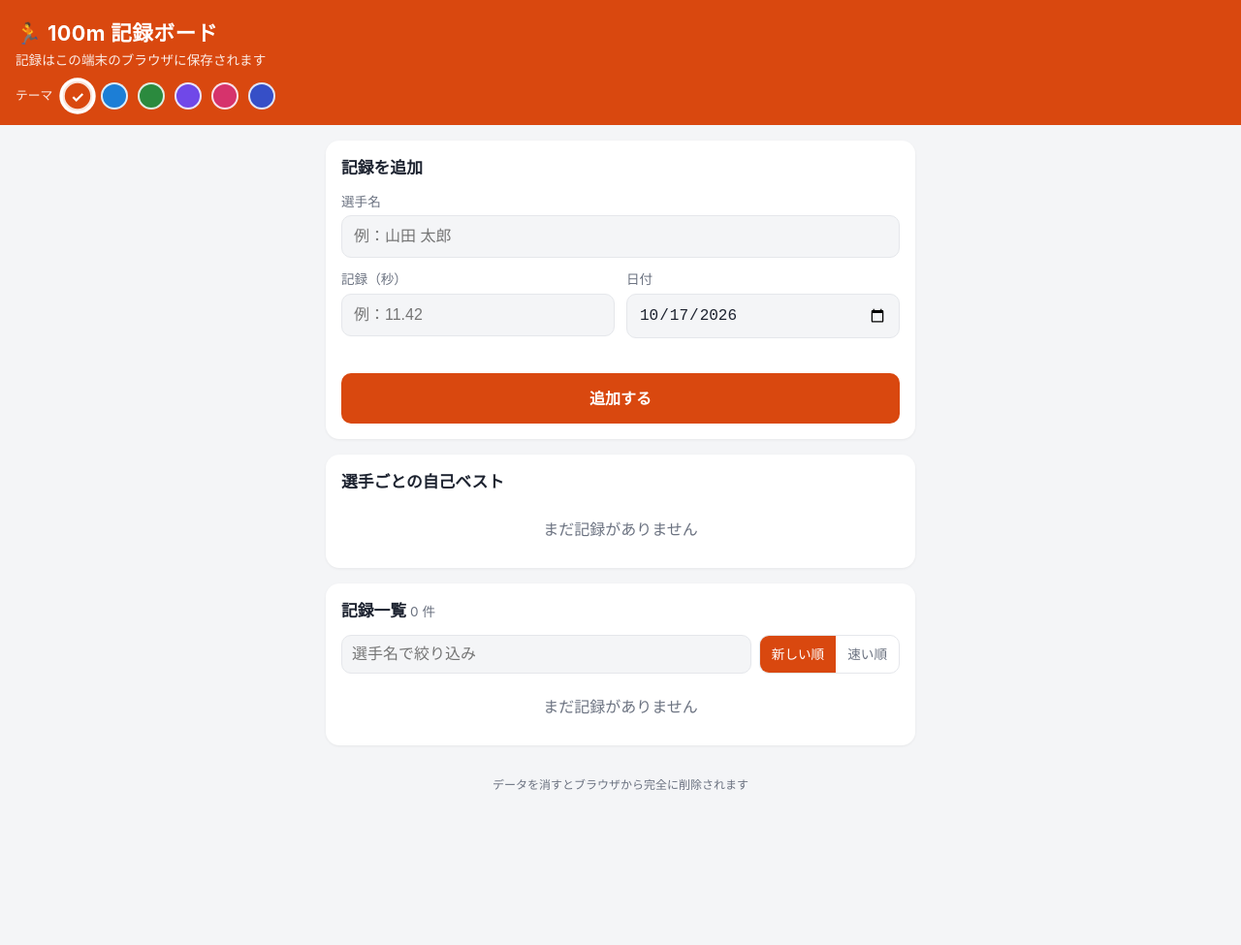
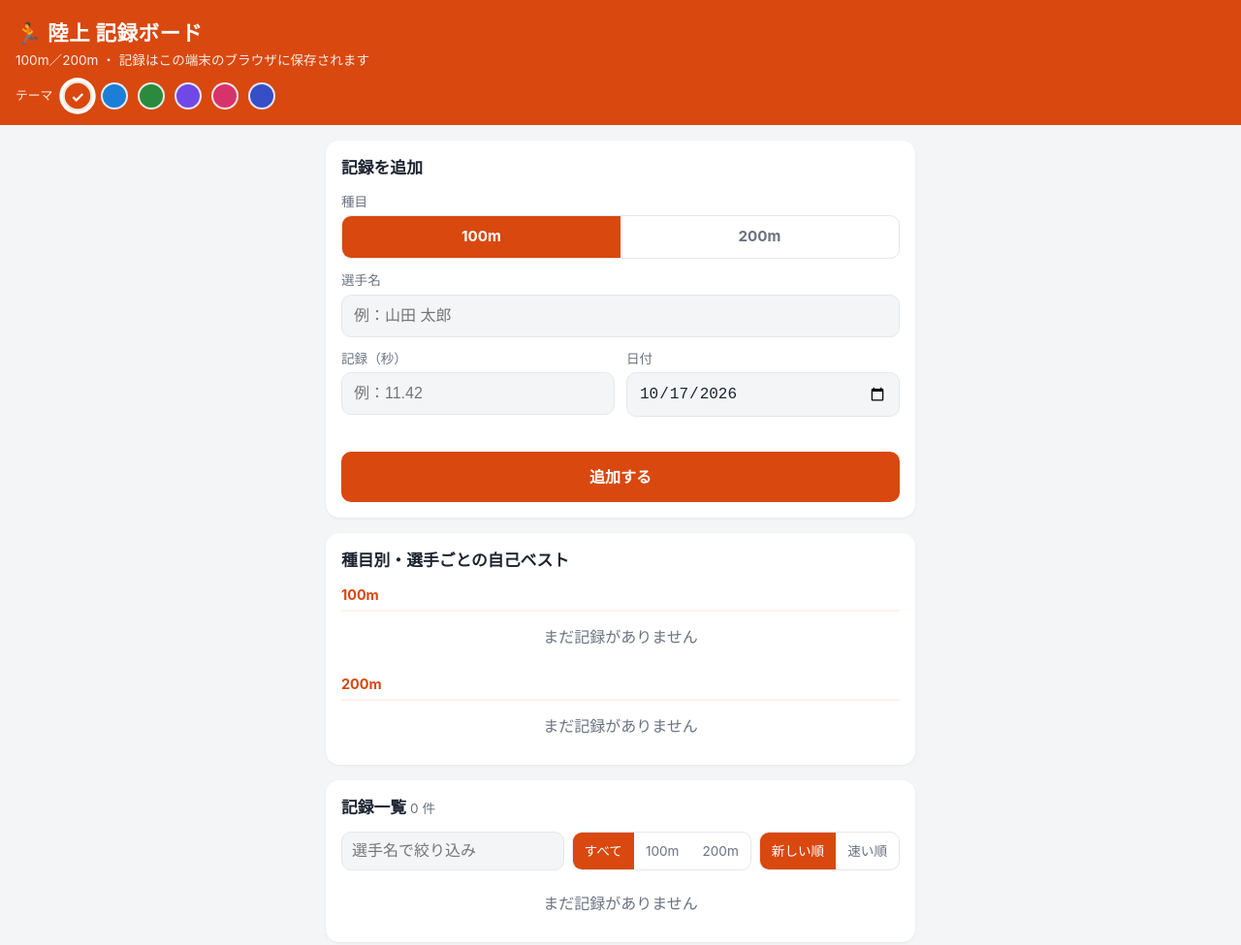
Before and after one commit to yokotaka21-cmyk/jact-record-board, a plain HTML site: page index.html in a window 1280 px wide. Shown: the top 975 px of the page at 97% size. Before the commit the page ends 843 px from the top, so only its background shows below. Drawn offline with Linux system fonts and the light colour scheme.

Commit message:
種目（100m／200m）の選択と種目別の自己ベストを追加
- 記録追加時に種目を選択（種目ごとに入力範囲を設定）
- 自己ベストを種目ごとに分けて表示
- 記録一覧に種目タグと種目での絞り込みを追加
- 既存の記録は 100m として扱う
- 同時に追加した記録の ID が重複しないよう修正

Co-Authored-By: Claude Opus 5.5 <noreply@anthropic.com>

```diff
--- a/index.html
+++ b/index.html
@@ -3,7 +3,7 @@
 <head>
 <meta charset="utf-8">
 <meta name="viewport" content="width=device-width, initial-scale=1">
-<title>100m 記録ボード</title>
+<title>陸上 記録ボード</title>
 <style>
   :root {
     --bg: #f4f5f7;
@@ -137,6 +137,18 @@
   .seg { display: flex; border: 1px solid var(--line); border-radius: 10px; overflow: hidden; }
   .seg button { background: transparent; color: var(--muted); padding: 8px 12px; border-radius: 0; font-size: .85rem; }
   .seg button.on { background: var(--accent); color: #fff; }
+  .seg.wide { margin-bottom: 12px; }
+  .seg.wide button { flex: 1; padding: 10px; font-size: .95rem; font-weight: 700; }
+  h3 {
+    font-size: .9rem; margin: 14px 0 2px; padding-bottom: 4px;
+    color: var(--accent); border-bottom: 2px solid var(--accent-weak);
+  }
+  h3:first-child { margin-top: 0; }
+  .tag {
+    display: inline-block; font-size: .7rem; font-weight: 700;
+    background: var(--accent-weak); color: var(--accent);
+    padding: 0 6px; border-radius: 6px; margin-right: 6px;
+  }
   .list li {
     display: flex; align-items: center; gap: 10px;
     padding: 10px 0;
@@ -158,8 +170,8 @@
 </head>
 <body>
 <header>
-  <h1>🏃 100m 記録ボード</h1>
-  <p>記録はこの端末のブラウザに保存されます</p>
+  <h1>🏃 陸上 記録ボード</h1>
+  <p>100m／200m ・ 記録はこの端末のブラウザに保存されます</p>
   <div class="themes" role="group" aria-label="テーマカラー">
     <span>テーマ</span>
     <button type="button" class="swatch" data-accent="orange" style="--c:#d9480f" aria-label="オレンジ"></button>
@@ -175,6 +187,11 @@
   <section>
     <h2>記録を追加</h2>
     <form id="form" novalidate>
+      <label>種目</label>
+      <div class="seg wide" id="eventSeg" role="group" aria-label="種目">
+        <button type="button" data-event="100m" class="on">100m</button>
+        <button type="button" data-event="200m">200m</button>
+      </div>
       <div class="field">
         <label for="name">選手名</label>
         <input id="name" list="names" autocomplete="off" placeholder="例：山田 太郎" required>
@@ -196,15 +213,20 @@
   </section>
 
   <section>
-    <h2>選手ごとの自己ベスト</h2>
-    <ul class="pb" id="pb"></ul>
+    <h2>種目別・選手ごとの自己ベスト</h2>
+    <div id="pb"></div>
   </section>
 
   <section>
     <h2>記録一覧 <span id="count" style="color:var(--muted);font-weight:400;font-size:.85rem"></span></h2>
     <div class="toolbar">
       <input id="filter" type="search" placeholder="選手名で絞り込み">
-      <div class="seg" role="group" aria-label="並び順">
+      <div class="seg" id="filterSeg" role="group" aria-label="種目で絞り込み">
+        <button type="button" data-event="" class="on">すべて</button>
+        <button type="button" data-event="100m">100m</button>
+        <button type="button" data-event="200m">200m</button>
+      </div>
+      <div class="seg" id="sortSeg" role="group" aria-label="並び順">
         <button type="button" data-sort="date" class="on">新しい順</button>
         <button type="button" data-sort="time">速い順</button>
       </div>
@@ -217,8 +239,15 @@
 
 <script>
   const KEY = 'track100m.records';
+  // 種目ごとの入力範囲と例
+  const EVENTS = {
+    '100m': { min: 5, max: 60, example: '11.42' },
+    '200m': { min: 10, max: 120, example: '23.10' },
+  };
   let records = load();
   let sortBy = 'date';
+  let formEvent = '100m';
+  let filterEvent = '';
 
   const $ = (id) => document.getElementById(id);
   const form = $('form'), nameEl = $('name'), timeEl = $('time'), dateEl = $('date');
@@ -234,7 +263,8 @@
   function load() {
     try {
       const data = JSON.parse(localStorage.getItem(KEY));
-      return Array.isArray(data) ? data : [];
+      // 種目追加前の記録は 100m として扱う
+      return Array.isArray(data) ? data.map((r) => ({ event: '100m', ...r })) : [];
     } catch (e) {
       return [];
     }
@@ -261,10 +291,11 @@
     return `${t.toFixed(2)}<small>秒</small>`;
   }
 
-  // 選手ごとの自己ベスト（同タイムなら早い日付を優先）
-  function bests() {
+  // 種目ごと・選手ごとの自己ベスト（同タイムなら早い日付を優先）
+  function bests(event) {
     const map = new Map();
     for (const r of records) {
+      if (r.event !== event) continue;
       const cur = map.get(r.name);
       if (!cur || r.time < cur.time || (r.time === cur.time && r.date < cur.date)) map.set(r.name, r);
     }
@@ -272,30 +303,36 @@
   }
 
   function render() {
-    const pbList = bests();
-    const pbIds = new Set(pbList.map((r) => r.id));
+    const pbIds = new Set();
     const counts = {};
-    records.forEach((r) => (counts[r.name] = (counts[r.name] || 0) + 1));
+    records.forEach((r) => {
+      const k = r.event + '|' + r.name;
+      counts[k] = (counts[k] || 0) + 1;
+    });
 
-    // 自己ベスト
-    $('pb').innerHTML = pbList.length
-      ? pbList.map((r, i) => `
+    // 自己ベスト（種目ごと）
+    $('pb').innerHTML = Object.keys(EVENTS).map((ev) => {
+      const pbList = bests(ev);
+      pbList.forEach((r) => pbIds.add(r.id));
+      return `<h3>${ev}</h3>` + (pbList.length
+        ? '<ul class="pb">' + pbList.map((r, i) => `
           <li>
             <span class="rank">${i + 1}</span>
             <div class="who">
               <div class="name">${esc(r.name)}</div>
-            <div class="sub">${fmtDate(r.date)} ・ 記録 ${counts[r.name]} 件</div>
+              <div class="sub">${fmtDate(r.date)} ・ 記録 ${counts[ev + '|' + r.name]} 件</div>
             </div>
             <span class="time">${fmtTime(r.time)}</span>
-        </li>`).join('')
-      : '<p class="empty">まだ記録がありません</p>';
+          </li>`).join('') + '</ul>'
+        : '<p class="empty">まだ記録がありません</p>');
+    }).join('');
 
-    // 一覧
+    // 一覧（「すべて」で速い順のときは種目ごとにまとめる）
     const q = $('filter').value.trim().toLowerCase();
     const rows = records
-      .filter((r) => !q || r.name.toLowerCase().includes(q))
+      .filter((r) => (!filterEvent || r.event === filterEvent) && (!q || r.name.toLowerCase().includes(q)))
       .sort(sortBy === 'time'
-        ? (a, b) => a.time - b.time || b.date.localeCompare(a.date)
+        ? (a, b) => a.event.localeCompare(b.event) || a.time - b.time || b.date.localeCompare(a.date)
         : (a, b) => b.date.localeCompare(a.date) || b.id - a.id);
 
     $('count').textContent = `${rows.length} 件`;
@@ -304,15 +341,16 @@
         <li>
           <div class="who">
             <div class="name">${esc(r.name)}${pbIds.has(r.id) ? '<span class="badge">PB</span>' : ''}</div>
-            <div class="sub">${fmtDate(r.date)}</div>
+            <div class="sub"><span class="tag">${r.event}</span>${fmtDate(r.date)}</div>
           </div>
           <span class="time">${fmtTime(r.time)}</span>
           <button class="del" type="button" data-id="${r.id}" aria-label="削除">✕</button>
         </li>`).join('')
-      : `<p class="empty">${q ? '該当する記録がありません' : 'まだ記録がありません'}</p>`;
+      : `<p class="empty">${q || filterEvent ? '該当する記録がありません' : 'まだ記録がありません'}</p>`;
 
     // 選手名の入力候補
-    $('names').innerHTML = Object.keys(counts).map((n) => `<option value="${esc(n)}">`).join('');
+    const names = [...new Set(records.map((r) => r.name))];
+    $('names').innerHTML = names.map((n) => `<option value="${esc(n)}">`).join('');
   }
 
   form.addEventListener('submit', (e) => {
@@ -320,14 +358,16 @@
     const name = nameEl.value.trim().replace(/\s+/g, ' ');
     const time = Number(timeEl.value);
     const date = dateEl.value;
+    const { min, max } = EVENTS[formEvent];
     let msg = '';
     if (!name) msg = '選手名を入力してください';
-    else if (!timeEl.value || !isFinite(time) || time < 5 || time > 60) msg = '記録は 5〜60 秒の範囲で入力してください';
+    else if (!timeEl.value || !isFinite(time) || time < min || time > max) msg = `${formEvent} の記録は ${min}〜${max} 秒の範囲で入力してください`;
     else if (!date) msg = '日付を入力してください';
     $('error').textContent = msg;
     if (msg) return;
 
-    records.push({ id: Date.now(), name, time: Math.round(time * 100) / 100, date });
+    const id = Math.max(Date.now(), ...records.map((r) => r.id + 1));
+    records.push({ id, event: formEvent, name, time: Math.round(time * 100) / 100, date });
     save();
     render();
     timeEl.value = '';
@@ -338,18 +378,28 @@
     const btn = e.target.closest('.del');
     if (!btn) return;
     const r = records.find((x) => x.id === Number(btn.dataset.id));
-    if (!r || !confirm(`${r.name}（${r.time.toFixed(2)}秒 / ${fmtDate(r.date)}）を削除しますか？`)) return;
+    if (!r || !confirm(`${r.name}（${r.event} ${r.time.toFixed(2)}秒 / ${fmtDate(r.date)}）を削除しますか？`)) return;
     records = records.filter((x) => x !== r);
     save();
     render();
   });
 
-  document.querySelectorAll('.seg button').forEach((b) =>
+  // セグメントボタン（押したものだけ .on にして onSelect を呼ぶ）
+  function segment(id, onSelect) {
+    const buttons = document.querySelectorAll(`#${id} button`);
+    buttons.forEach((b) =>
       b.addEventListener('click', () => {
-      sortBy = b.dataset.sort;
-      document.querySelectorAll('.seg button').forEach((x) => x.classList.toggle('on', x === b));
-      render();
+        buttons.forEach((x) => x.classList.toggle('on', x === b));
+        onSelect(b.dataset);
       }));
+  }
+  segment('sortSeg', (d) => { sortBy = d.sort; render(); });
+  segment('filterSeg', (d) => { filterEvent = d.event; render(); });
+  segment('eventSeg', (d) => {
+    formEvent = d.event;
+    timeEl.placeholder = `例：${EVENTS[formEvent].example}`;
+    $('error').textContent = '';
+  });
 
   $('filter').addEventListener('input', render);
 
```
Lines whose indentation alone changed are shown as unchanged.
